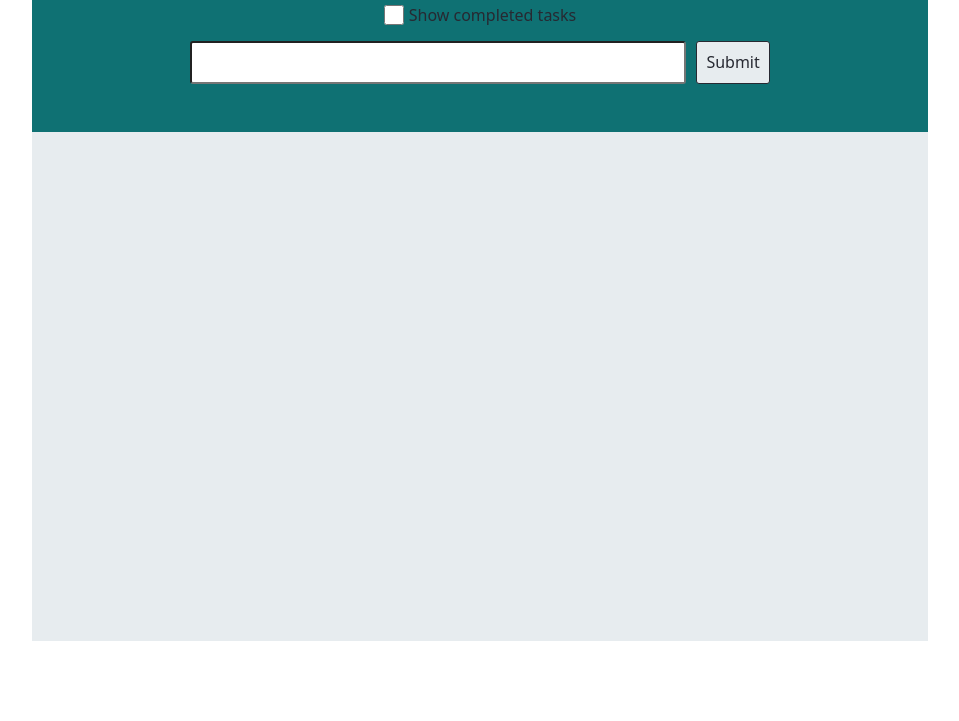
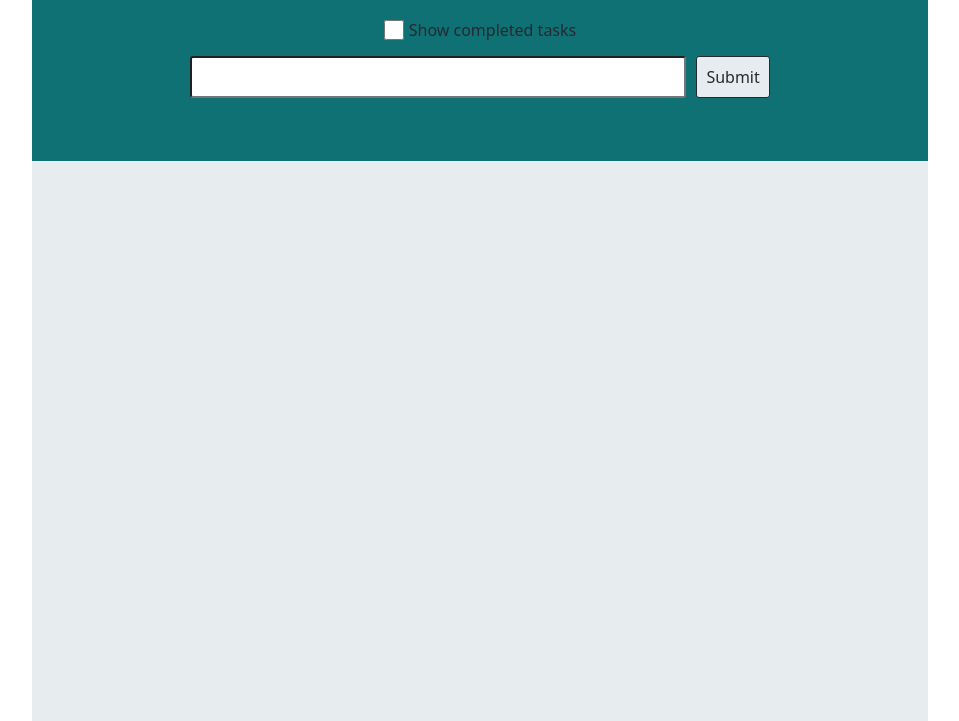
Before and after one commit to elzbieta-k/JSA-TODO-App, a plain HTML site: page index.html in a window 1280 px wide. Shown: the part 159-880 px from the top of the page, without its empty margins (160-1119 px from the left). Before the commit the page ends 800 px from the top, so only its background shows below. Drawn offline with Linux system fonts and the light colour scheme; a web font is replaced by a local one.

Commit message:
Chanded height for the body and main elemenets

```diff
--- a/style.css
+++ b/style.css
@@ -7,7 +7,7 @@ html {
   font-size: 20px;
 }
 body {
-  height: 100vh;
+  min-height: 100vh;
   width: 70vw;
   margin: 0 auto;
   display: flex;
@@ -124,7 +124,7 @@ input.description {
 
 main {
   padding-top: 20px;
-  height: 70vh;
+  min-height: 70vh;
   width: 100%;
   background-color: #e7ecef;
 }
```
